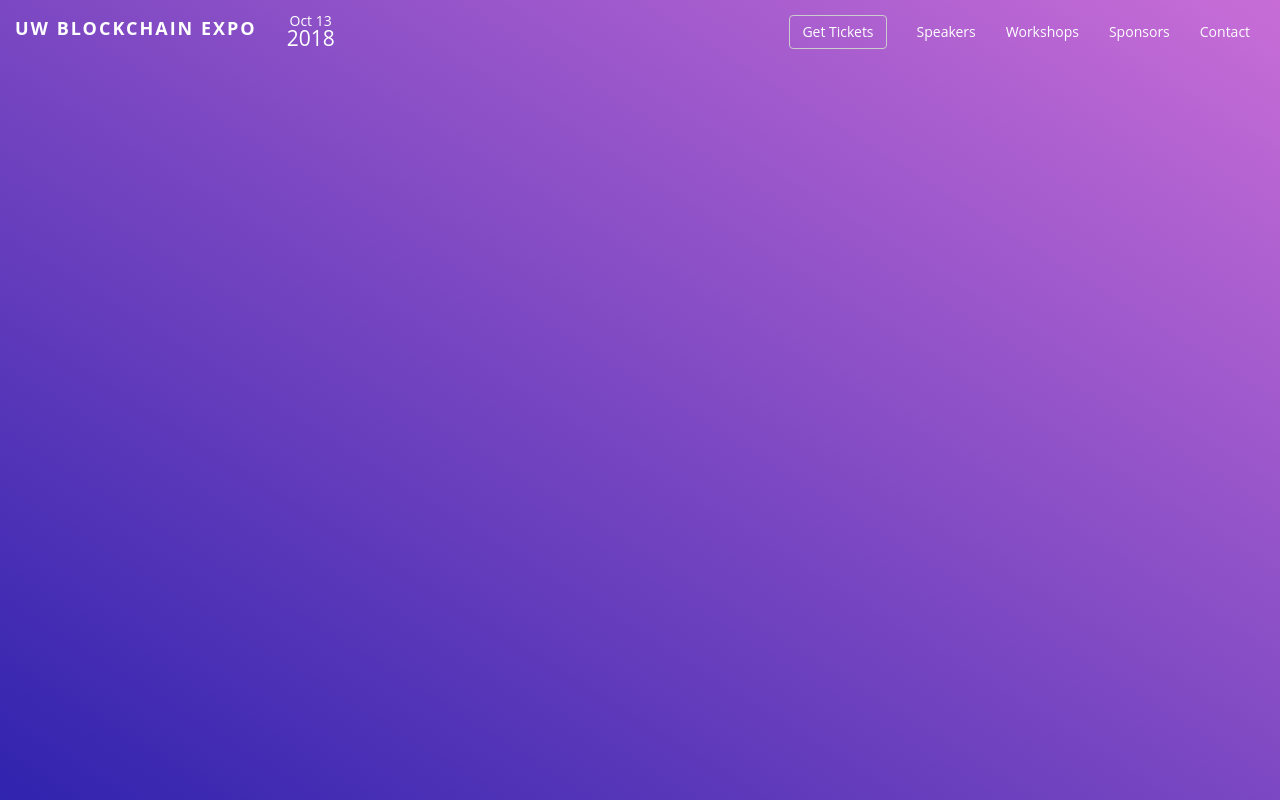
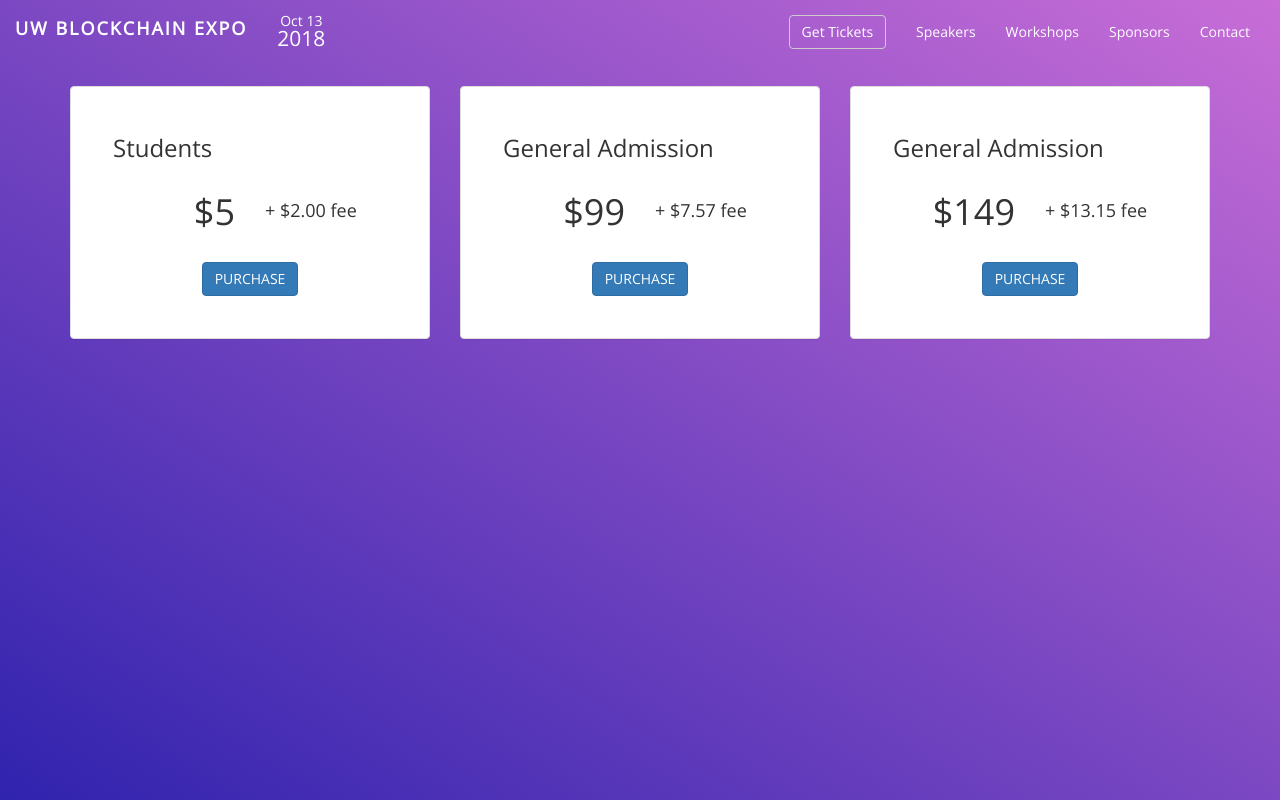
Before and after one commit to uwblockchain/website-expo-2018, a React (Create React App) app: page / in a window 1280 px wide. Built offline with nearby package versions, Linux system fonts and the light colour scheme.

Commit message:
Initial commit with cards

```diff
--- a/package.json
+++ b/package.json
@@ -4,6 +4,7 @@
   "version": "0.1.0",
   "private": true,
   "dependencies": {
+    "bootstrap": "^4.1.3",
     "enzyme": "^3.4.4",
     "enzyme-adapter-react-16": "^1.2.0",
     "react": "^16.4.2",
--- a/src/css/index.css
+++ b/src/css/index.css
@@ -4,7 +4,7 @@ html, .App {
   -moz-background-size: cover;
   -o-background-size: cover;
   background-size: cover;
-  font-family: 'Open Sans', sans-serif;
+  font-family: 'Open Sans', cursive, sans-serif;
 }
 
 
@@ -51,3 +51,20 @@ html, .App {
   text-decoration: underline;
   color: black;
 }
+
+.App div.card-title {
+  margin-top: -1em;
+}
+
+.App .panel-default {
+  border-color: #ddd;
+  padding: 3em;
+}
+
+h4.card-fee {
+  margin-top: 1.65em;
+}
+
+div.card-button {
+  padding-top: 1.5em;
+}
--- a/src/js/App.js
+++ b/src/js/App.js
@@ -2,11 +2,13 @@ import '../css/App.css';
 import React from 'react';
 import Navigation from './nav/Navigation';
 import Head from './Head';
+import BuyTickets from './BuyTickets'
 
 const App = () => (
   <div className="App">
     <Head />
     <Navigation />
+    <BuyTickets/>
     <div id="content" />
   </div>
 );
--- /dev/null
+++ b/src/js/BuyTicketCard.js
@@ -0,0 +1,35 @@
+import React from 'react';
+import { Panel, Row, Col } from 'react-bootstrap';
+
+class BuyTicketCard extends React.Component {
+    constructor(props) {
+        super(props);
+    }
+
+    render() {
+        return(
+            <Panel>
+                <div className="card-title">
+                    <h3 className="pl-4">{this.props.title}</h3>
+                </div>
+                <div className="cardPrice text-center">
+                    <Row>
+                        <Col xs={6}>
+                            <h1 className="text-right">{this.props.price}</h1>
+                        </Col>
+                        <Col xs={6}>
+                            <h4 className="card-fee text-left py-4"> + {this.props.fee} fee</h4>
+                        </Col>
+                    </Row>
+                </div>
+                <div className="card-button text-center">
+                    <a href="#" className="btn btn-primary">PURCHASE</a>
+                </div>
+            </Panel>
+        )
+    }
+
+
+}
+
+export default BuyTicketCard;
--- /dev/null
+++ b/src/js/BuyTickets.js
@@ -0,0 +1,27 @@
+import React from 'react';
+import BuyTicketCard from './BuyTicketCard';
+import { Row, Col } from 'react-bootstrap';
+
+class BuyTickets extends React.Component {
+
+    render() {
+        return(
+            <div className="container">
+                <Row>
+                    <Col xs={4}>
+                        <BuyTicketCard className="" title="Students" price="$5" fee="$2.00"/>
+                    </Col>
+                    <Col xs={4}>
+                        <BuyTicketCard title="General Admission" price="$99" fee="$7.57"/>
+                    </Col>
+                    <Col xs={4}>
+                        <BuyTicketCard title="General Admission" price="$149" fee="$13.15"/>
+                    </Col>
+                </Row>
+            </div>
+        )
+    }
+
+}
+
+export default BuyTickets
--- a/src/js/Head.js
+++ b/src/js/Head.js
@@ -7,6 +7,7 @@ const Head = () => (
     <meta name="viewport" content="width=device-width, initial-scale=1, shrink-to-fit=no" />
     <link rel="stylesheet" href="https://maxcdn.bootstrapcdn.com/bootstrap/3.3.7/css/bootstrap.min.css" integrity="sha384-BVYiiSIFeK1dGmJRAkycuHAHRg32OmUcww7on3RYdg4Va+PmSTsz/K68vbdEjh4u" crossOrigin="anonymous" />
     <link rel="stylesheet" href="https://fonts.googleapis.com/css?family=Roboto:300,400,500" />
+    <link href="https://fonts.googleapis.com/css?family=Open+Sans" rel="stylesheet"/>>
     <title>UW Blockchain Expo</title>
   </Helmet>
 );
```
Also changed, not shown: 1 other file (tests, documents, lock files or other folders).
